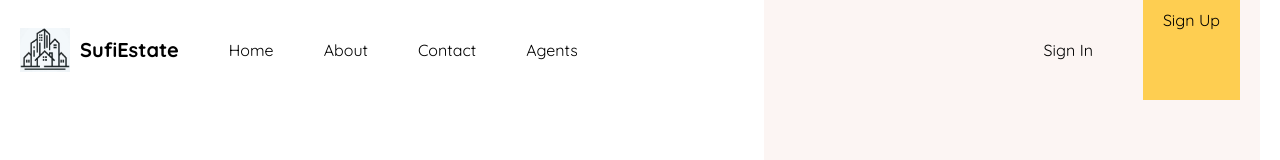
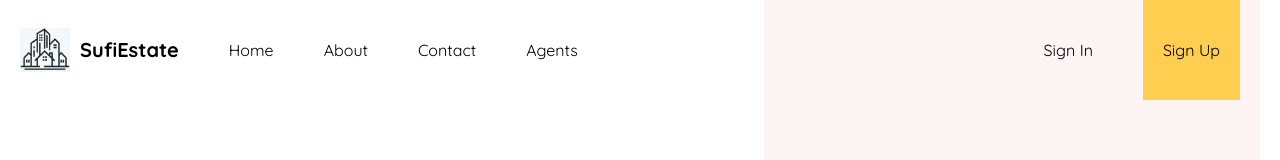
Before and after one commit to SufiyanX/Real-Estate-MERN, a React (Vite) app in the folder client/: page /login in a window 1280 px wide. Shown: the top 160 px of the page. Built offline with nearby package versions, Linux system fonts and the light colour scheme.

Commit message:
navbar style changes

```diff
--- a/client/src/components/navbar/navbar.scss
+++ b/client/src/components/navbar/navbar.scss
@@ -60,6 +60,10 @@ nav {
     align-items: center;
     background-color: #fcf5f3;
 
+    a {
+      cursor: pointer;
+    }
+
     .user {
       display: flex;
       align-items: center;
@@ -113,6 +117,7 @@ nav {
       padding: 10px 20px;
       margin-right: 20px;
       background-color: #fece51;
+      align-items: center;
     }
 
     .menuIcon {
```
